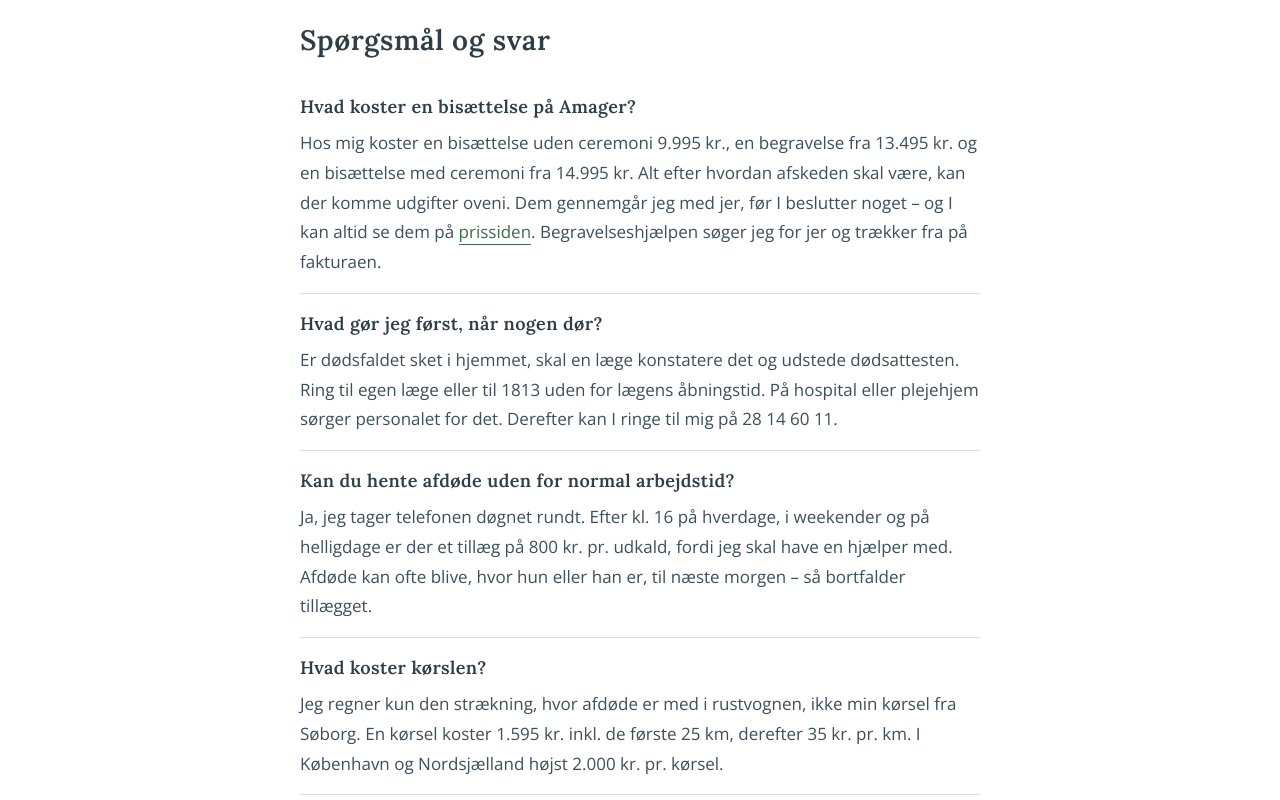
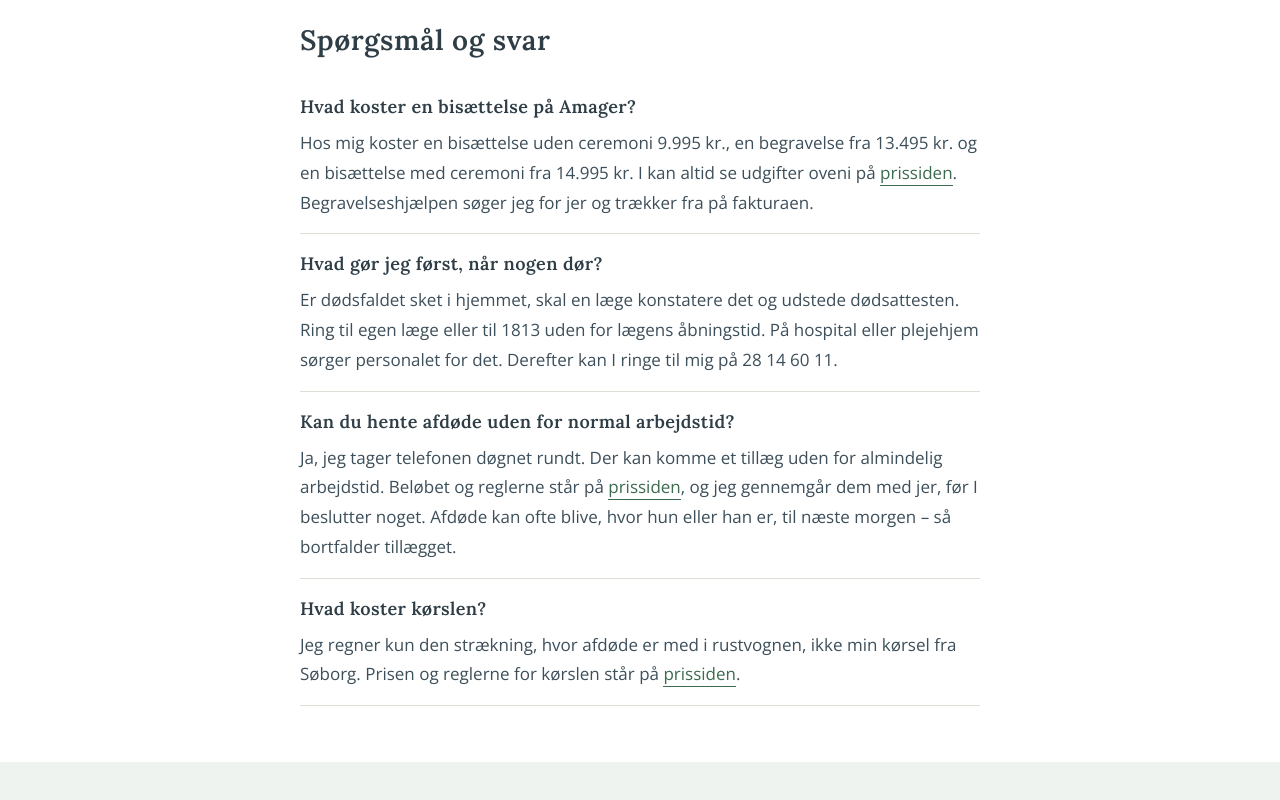
Before and after one commit to KimBondo/Bedemand-K-benhavn, a React (Vite) app in the folder client/: page /amager in a window 1280 px wide. Shown: the part 2540-3340 px from the top of the page. Built offline with nearby package versions, Linux system fonts and the light colour scheme.

Commit message:
Pakke 5: standardsætningen kun én gang, ingen tillægsbeløb uden for prissiden, stramning på /omraade/
Co-Authored-By: Claude Opus 5.5 <noreply@anthropic.com>
Claude-Session: https://claude.ai/code/session_01F6kLjEGrqw4xD5LBLrMpCs

```diff
--- a/client/src/pages/KimAmager.tsx
+++ b/client/src/pages/KimAmager.tsx
@@ -15,10 +15,10 @@ const s = {
 };
 
 const FAQ = [
-  { question: "Hvad koster en bisættelse på Amager?", answer: "Hos mig koster en bisættelse uden ceremoni 9.995 kr., en begravelse fra 13.495 kr. og en bisættelse med ceremoni fra 14.995 kr. Alt efter hvordan afskeden skal være, kan der komme udgifter oveni. Dem gennemgår jeg med jer, før I beslutter noget – og I kan altid se dem på prissiden. Begravelseshjælpen søger jeg for jer og trækker fra på fakturaen." },
+  { question: "Hvad koster en bisættelse på Amager?", answer: "Hos mig koster en bisættelse uden ceremoni 9.995 kr., en begravelse fra 13.495 kr. og en bisættelse med ceremoni fra 14.995 kr. I kan altid se udgifter oveni på prissiden. Begravelseshjælpen søger jeg for jer og trækker fra på fakturaen." },
   { question: "Hvad gør jeg først, når nogen dør?", answer: "Er dødsfaldet sket i hjemmet, skal en læge konstatere det og udstede dødsattesten. Ring til egen læge eller til 1813 uden for lægens åbningstid. På hospital eller plejehjem sørger personalet for det. Derefter kan I ringe til mig på 28 14 60 11." },
-  { question: "Kan du hente afdøde uden for normal arbejdstid?", answer: "Ja, jeg tager telefonen døgnet rundt. Efter kl. 16 på hverdage, i weekender og på helligdage er der et tillæg på 800 kr. pr. udkald, fordi jeg skal have en hjælper med. Afdøde kan ofte blive, hvor hun eller han er, til næste morgen – så bortfalder tillægget." },
-  { question: "Hvad koster kørslen?", answer: "Jeg regner kun den strækning, hvor afdøde er med i rustvognen, ikke min kørsel fra Søborg. En kørsel koster 1.595 kr. inkl. de første 25 km, derefter 35 kr. pr. km. I København og Nordsjælland højst 2.000 kr. pr. kørsel." },
+  { question: "Kan du hente afdøde uden for normal arbejdstid?", answer: "Ja, jeg tager telefonen døgnet rundt. Der kan komme et tillæg uden for almindelig arbejdstid. Beløbet og reglerne står på prissiden, og jeg gennemgår dem med jer, før I beslutter noget. Afdøde kan ofte blive, hvor hun eller han er, til næste morgen – så bortfalder tillægget." },
+  { question: "Hvad koster kørslen?", answer: "Jeg regner kun den strækning, hvor afdøde er med i rustvognen, ikke min kørsel fra Søborg. Prisen og reglerne for kørslen står på prissiden." },
 ];
 
 export default function KimAmager() {
--- a/client/src/pages/KimBisaettelseNordsjaelland.tsx
+++ b/client/src/pages/KimBisaettelseNordsjaelland.tsx
@@ -18,7 +18,7 @@ const s = {
 };
 
 const FAQ = [
-  { question: "Hvad koster en bisættelse i Nordsjælland?", answer: "Hos mig koster en bisættelse med ceremoni fra 14.995 kr. En bisættelse uden ceremoni koster 9.995 kr. Oveni kommer udgifter til ligbrænding, gravsted og eventuel kapelleje, som kommunen eller kirkegården fastsætter." },
+  { question: "Hvad koster en bisættelse i Nordsjælland?", answer: "Hos mig koster en bisættelse med ceremoni fra 14.995 kr. En bisættelse uden ceremoni koster 9.995 kr. I kan altid se udgifter oveni på prissiden." },
   { question: "Hvor lang tid går der fra dødsfald til bisættelse?", answer: "Hovedreglen er senest 8 dage efter dødsfaldet. Fristen kan forlænges til 14 dage, når afdøde opbevares på køl. Jeg holder øje med fristerne for jer." },
   { question: "Kan vi selv vælge, hvor ceremonien skal være?", answer: "Det taler vi om i samtalen. Ligger kirken uden for jeres sogn, er det præsten og sognet, der afgør, om det kan lade sig gøre. Sammen finder vi det sted til afskeden, der passer jer bedst." },
 ];
@@ -83,7 +83,7 @@ export default function KimBisaettelseNordsjaelland() {
 
           <h2 style={s.h2}>Priser</h2>
           <p style={s.body}>
-            En bisættelse med ceremoni koster fra 14.995 kr. hos mig. En bisættelse uden ceremoni koster 9.995 kr. Oveni kommer udgifter til ligbrænding, gravsted og eventuel kapelleje, som kommunen eller kirkegården fastsætter. Jeg regner det samlede tal sammen med jer, inden I beslutter noget.
+            En bisættelse med ceremoni koster fra 14.995 kr. hos mig. En bisættelse uden ceremoni koster 9.995 kr. Alt efter hvordan afskeden skal være, kan der komme udgifter oveni. Dem gennemgår jeg med jer, før I beslutter noget – og I kan altid se dem på <a href="/priser/" style={s.link}>prissiden</a>.
           </p>
 
           <div style={{ background: "#f0f7f3", border: "1px solid #3D6B4F", borderRadius: "3px", padding: "28px", textAlign: "center", marginTop: "40px" }}>
@@ -101,7 +101,7 @@ export default function KimBisaettelseNordsjaelland() {
           {FAQ.map((item, i) => (
             <div key={i} style={{ marginBottom: "28px" }}>
               <h3 style={s.h3}>{item.question}</h3>
-              <p style={s.body}>{item.answer}</p>
+              <p style={s.body}>{item.answer.split("prissiden").map((del, i, arr) => (i < arr.length - 1 ? <span key={i}>{del}<a href="/priser/" style={s.link}>prissiden</a></span> : <span key={i}>{del}</span>))}</p>
             </div>
           ))}
         </div>
--- a/client/src/pages/KimFredensborg.tsx
+++ b/client/src/pages/KimFredensborg.tsx
@@ -15,10 +15,10 @@ const s = {
 };
 
 const FAQ = [
-  { question: "Hvad koster en bisættelse i Fredensborg?", answer: "Hos mig koster en bisættelse uden ceremoni 9.995 kr., en begravelse fra 13.495 kr. og en bisættelse med ceremoni fra 14.995 kr. Alt efter hvordan afskeden skal være, kan der komme udgifter oveni. Dem gennemgår jeg med jer, før I beslutter noget – og I kan altid se dem på prissiden. Begravelseshjælpen søger jeg for jer og trækker fra på fakturaen." },
+  { question: "Hvad koster en bisættelse i Fredensborg?", answer: "Hos mig koster en bisættelse uden ceremoni 9.995 kr., en begravelse fra 13.495 kr. og en bisættelse med ceremoni fra 14.995 kr. I kan altid se udgifter oveni på prissiden. Begravelseshjælpen søger jeg for jer og trækker fra på fakturaen." },
   { question: "Hvad gør jeg først, når nogen dør?", answer: "Er dødsfaldet sket i hjemmet, skal en læge konstatere det og udstede dødsattesten. Ring til egen læge eller til 1813 uden for lægens åbningstid. På hospital eller plejehjem sørger personalet for det. Derefter kan I ringe til mig på 28 14 60 11." },
-  { question: "Kan du hente afdøde uden for normal arbejdstid?", answer: "Ja, jeg tager telefonen døgnet rundt. Efter kl. 16 på hverdage, i weekender og på helligdage er der et tillæg på 800 kr. pr. udkald, fordi jeg skal have en hjælper med. Afdøde kan ofte blive, hvor hun eller han er, til næste morgen – så bortfalder tillægget." },
-  { question: "Hvad koster kørslen?", answer: "Jeg regner kun den strækning, hvor afdøde er med i rustvognen, ikke min kørsel fra Søborg. En kørsel koster 1.595 kr. inkl. de første 25 km, derefter 35 kr. pr. km. I København og Nordsjælland højst 2.000 kr. pr. kørsel." },
+  { question: "Kan du hente afdøde uden for normal arbejdstid?", answer: "Ja, jeg tager telefonen døgnet rundt. Der kan komme et tillæg uden for almindelig arbejdstid. Beløbet og reglerne står på prissiden, og jeg gennemgår dem med jer, før I beslutter noget. Afdøde kan ofte blive, hvor hun eller han er, til næste morgen – så bortfalder tillægget." },
+  { question: "Hvad koster kørslen?", answer: "Jeg regner kun den strækning, hvor afdøde er med i rustvognen, ikke min kørsel fra Søborg. Prisen og reglerne for kørslen står på prissiden." },
 ];
 
 export default function KimFredensborg() {
--- a/client/src/pages/KimNordsjaelland.tsx
+++ b/client/src/pages/KimNordsjaelland.tsx
@@ -135,7 +135,7 @@ export default function KimNordsjaelland() {
           <p style={s.label}>Gennemsigtige priser</p>
           <h2 style={s.h2}>Hvad koster en begravelse i Nordsjælland?</h2>
           <p style={{ ...s.body, marginBottom: 0 }}>
-            Mine priser er de samme og står åbent – uanset om I bor i Helsingør, Hillerød eller Hundested. Dertil kommer udgifter til gravsted, blomster og kapelleje – <a href="/hvad-koster-en-begravelse/" style={s.link}>læs mere om, hvad der påvirker prisen</a>.
+            Mine priser er de samme og står tydeligt på <a href="/priser/" style={s.link}>prissiden</a> – uanset om I bor i Helsingør, Hillerød eller Hundested. Dertil kommer udgifter til gravsted, blomster og kapelleje – <a href="/hvad-koster-en-begravelse/" style={s.link}>læs mere om, hvad der påvirker prisen</a>.
           </p>
         </div>
       </section>
--- a/client/src/pages/KimNorrebro.tsx
+++ b/client/src/pages/KimNorrebro.tsx
@@ -15,10 +15,10 @@ const s = {
 };
 
 const FAQ = [
-  { question: "Hvad koster en bisættelse på Nørrebro?", answer: "Hos mig koster en bisættelse uden ceremoni 9.995 kr., en begravelse fra 13.495 kr. og en bisættelse med ceremoni fra 14.995 kr. Alt efter hvordan afskeden skal være, kan der komme udgifter oveni. Dem gennemgår jeg med jer, før I beslutter noget – og I kan altid se dem på prissiden. Begravelseshjælpen søger jeg for jer og trækker fra på fakturaen." },
+  { question: "Hvad koster en bisættelse på Nørrebro?", answer: "Hos mig koster en bisættelse uden ceremoni 9.995 kr., en begravelse fra 13.495 kr. og en bisættelse med ceremoni fra 14.995 kr. I kan altid se udgifter oveni på prissiden. Begravelseshjælpen søger jeg for jer og trækker fra på fakturaen." },
   { question: "Hvad gør jeg først, når nogen dør?", answer: "Er dødsfaldet sket i hjemmet, skal en læge konstatere det og udstede dødsattesten. Ring til egen læge eller til 1813 uden for lægens åbningstid. På hospital eller plejehjem sørger personalet for det. Derefter kan I ringe til mig på 28 14 60 11." },
-  { question: "Kan du hente afdøde uden for normal arbejdstid?", answer: "Ja, jeg tager telefonen døgnet rundt. Efter kl. 16 på hverdage, i weekender og på helligdage er der et tillæg på 800 kr. pr. udkald, fordi jeg skal have en hjælper med. Afdøde kan ofte blive, hvor hun eller han er, til næste morgen – så bortfalder tillægget." },
-  { question: "Hvad koster kørslen?", answer: "Jeg regner kun den strækning, hvor afdøde er med i rustvognen, ikke min kørsel fra Søborg. En kørsel koster 1.595 kr. inkl. de første 25 km, derefter 35 kr. pr. km. I København og Nordsjælland højst 2.000 kr. pr. kørsel." },
+  { question: "Kan du hente afdøde uden for normal arbejdstid?", answer: "Ja, jeg tager telefonen døgnet rundt. Der kan komme et tillæg uden for almindelig arbejdstid. Beløbet og reglerne står på prissiden, og jeg gennemgår dem med jer, før I beslutter noget. Afdøde kan ofte blive, hvor hun eller han er, til næste morgen – så bortfalder tillægget." },
+  { question: "Hvad koster kørslen?", answer: "Jeg regner kun den strækning, hvor afdøde er med i rustvognen, ikke min kørsel fra Søborg. Prisen og reglerne for kørslen står på prissiden." },
 ];
 
 export default function KimNorrebro() {
--- a/client/src/pages/KimOmraade.tsx
+++ b/client/src/pages/KimOmraade.tsx
@@ -126,7 +126,7 @@ export default function KimOmraade() {
       </header>
 
       {/* ── HERO ── */}
-      <section style={{ background: "#F9F8F6", padding: "72px 32px 56px", textAlign: "center" }}>
+      <section className="hero-opkald hero-kompakt" style={{ background: "#F9F8F6", padding: "72px 32px 56px", textAlign: "center" }}>
         <p style={s.label}>Dækningsområde</p>
         <h1 style={{ fontFamily: "'Lora', serif", fontWeight: 700, fontSize: "clamp(28px, 4vw, 52px)", color: "#2F3E46", lineHeight: 1.2, maxWidth: "760px", margin: "0 auto 24px" }}>
           Bedemand i København og Nordsjælland
--- a/client/src/pages/KimOsterbro.tsx
+++ b/client/src/pages/KimOsterbro.tsx
@@ -15,10 +15,10 @@ const s = {
 };
 
 const FAQ = [
-  { question: "Hvad koster en bisættelse på Østerbro?", answer: "Hos mig koster en bisættelse uden ceremoni 9.995 kr., en begravelse fra 13.495 kr. og en bisættelse med ceremoni fra 14.995 kr. Alt efter hvordan afskeden skal være, kan der komme udgifter oveni. Dem gennemgår jeg med jer, før I beslutter noget – og I kan altid se dem på prissiden. Begravelseshjælpen søger jeg for jer og trækker fra på fakturaen." },
+  { question: "Hvad koster en bisættelse på Østerbro?", answer: "Hos mig koster en bisættelse uden ceremoni 9.995 kr., en begravelse fra 13.495 kr. og en bisættelse med ceremoni fra 14.995 kr. I kan altid se udgifter oveni på prissiden. Begravelseshjælpen søger jeg for jer og trækker fra på fakturaen." },
   { question: "Hvad gør jeg først, når nogen dør?", answer: "Er dødsfaldet sket i hjemmet, skal en læge konstatere det og udstede dødsattesten. Ring til egen læge eller til 1813 uden for lægens åbningstid. På hospital eller plejehjem sørger personalet for det. Derefter kan I ringe til mig på 28 14 60 11." },
-  { question: "Kan du hente afdøde uden for normal arbejdstid?", answer: "Ja, jeg tager telefonen døgnet rundt. Efter kl. 16 på hverdage, i weekender og på helligdage er der et tillæg på 800 kr. pr. udkald, fordi jeg skal have en hjælper med. Afdøde kan ofte blive, hvor hun eller han er, til næste morgen – så bortfalder tillægget." },
-  { question: "Hvad koster kørslen?", answer: "Jeg regner kun den strækning, hvor afdøde er med i rustvognen, ikke min kørsel fra Søborg. En kørsel koster 1.595 kr. inkl. de første 25 km, derefter 35 kr. pr. km. I København og Nordsjælland højst 2.000 kr. pr. kørsel." },
+  { question: "Kan du hente afdøde uden for normal arbejdstid?", answer: "Ja, jeg tager telefonen døgnet rundt. Der kan komme et tillæg uden for almindelig arbejdstid. Beløbet og reglerne står på prissiden, og jeg gennemgår dem med jer, før I beslutter noget. Afdøde kan ofte blive, hvor hun eller han er, til næste morgen – så bortfalder tillægget." },
+  { question: "Hvad koster kørslen?", answer: "Jeg regner kun den strækning, hvor afdøde er med i rustvognen, ikke min kørsel fra Søborg. Prisen og reglerne for kørslen står på prissiden." },
 ];
 
 export default function KimOsterbro() {
--- a/client/src/pages/KimSjaelland.tsx
+++ b/client/src/pages/KimSjaelland.tsx
@@ -103,7 +103,7 @@ export default function KimSjaelland() {
             <strong>De samme priser.</strong> Bisættelse uden ceremoni 9.995 kr., begravelse fra 13.495 kr. og bisættelse med ceremoni fra 14.995 kr. Begravelseshjælpen søger jeg for jer og trækker fra på fakturaen.
           </p>
           <p style={s.body}>
-            <strong>Kørsel.</strong> Jeg tager kun betaling for den strækning, hvor afdøde er med i rustvognen – ikke for min egen kørsel til og fra Søborg. Er der langt at køre, kan kørslen koste lidt mere. Alt efter hvordan afskeden skal være, kan der komme udgifter oveni. Dem gennemgår jeg med jer, før I beslutter noget – og I kan altid se dem på <a href="/priser/" style={s.link}>prissiden</a>.
+            <strong>Kørsel.</strong> Jeg tager kun betaling for den strækning, hvor afdøde er med i rustvognen – ikke for min egen kørsel til og fra Søborg. Er der langt at køre, kan kørslen koste lidt mere.
           </p>
           <p style={s.body}>
             Ring til mig på <a href="tel:+4528146011" style={s.link}>28 14 60 11</a> – også om natten.
```
